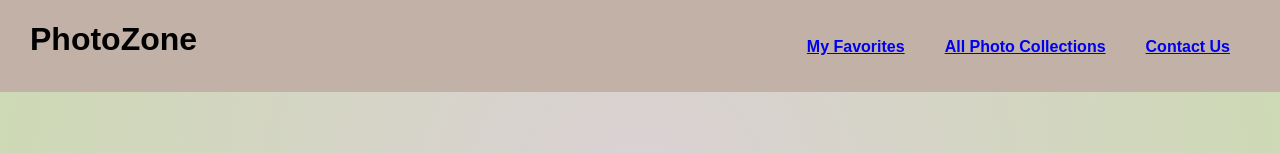
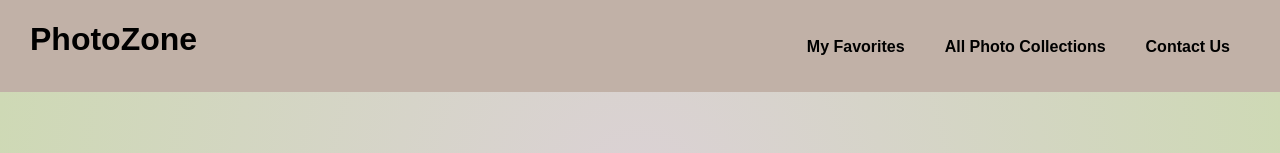
Before and after one commit to KevinKipkoechMutai/Project_PhotoZone, a React (Create React App) app: page / in a window 1280 px wide. Shown: the top 153 px of the page. Built offline with nearby package versions, Linux system fonts and the light colour scheme; no server answers.

Commit message:
additional modifications

```diff
--- a/src/components/NavBar.js
+++ b/src/components/NavBar.js
@@ -10,17 +10,17 @@ function NavBar() {
             <nav>
                 <ul className='bold nav-links'>
                     <li>
-                        <Link to='#favorites' smooth>
+                        <Link to='#favorites' smooth className="links">
                             My Favorites
                         </Link>
                     </li>
                     <li>
-                        <Link to="#photo-collection" smooth>
+                        <Link to="#photo-collection" smooth className="links">
                             All Photo Collections
                         </Link>
                     </li>
                     <li>
-                        <Link to="#footer" smooth>
+                        <Link to="#footer" smooth className="links">
                             Contact Us
                         </Link>
                     </li>
--- a/src/index.css
+++ b/src/index.css
@@ -166,3 +166,8 @@ section {
 .section-title {
   text-align: center;
 }
+
+.links {
+  text-decoration: none;
+  color: #000000;
+}
```
